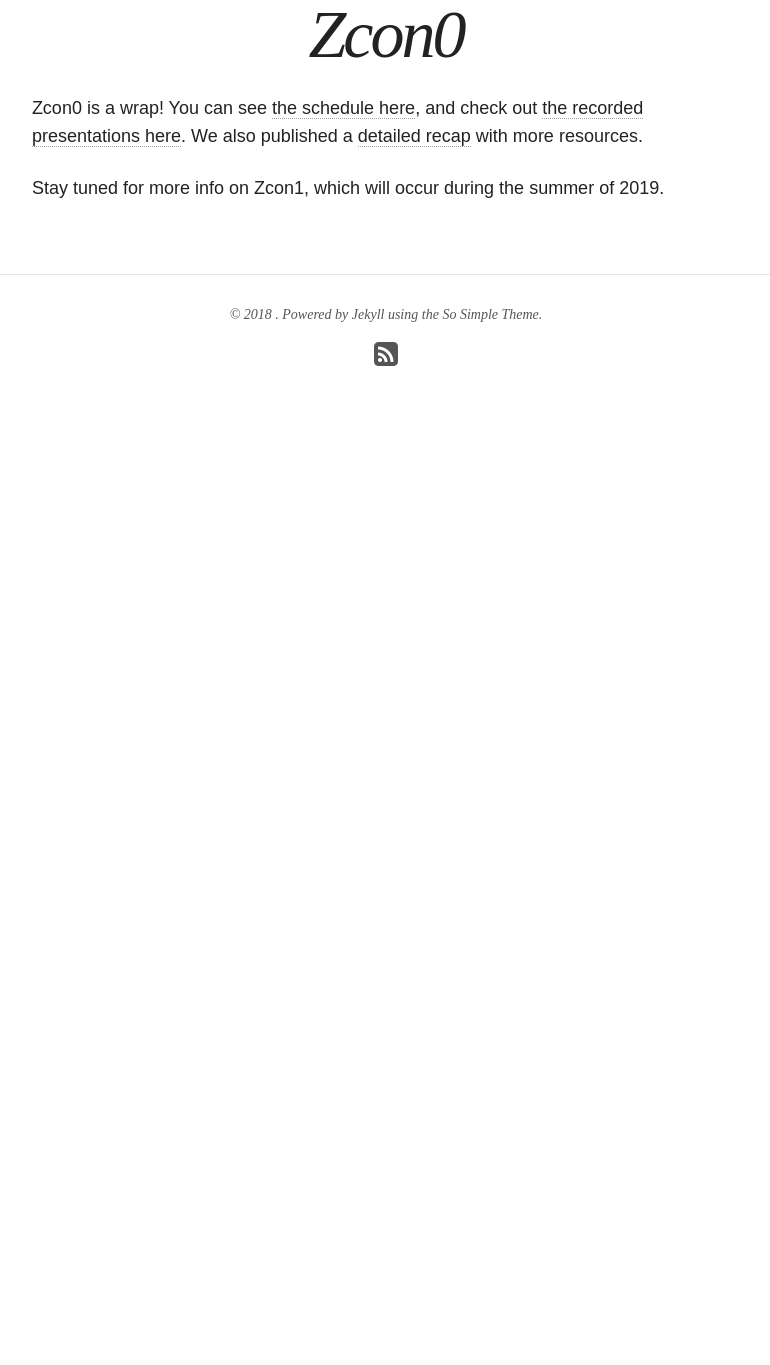
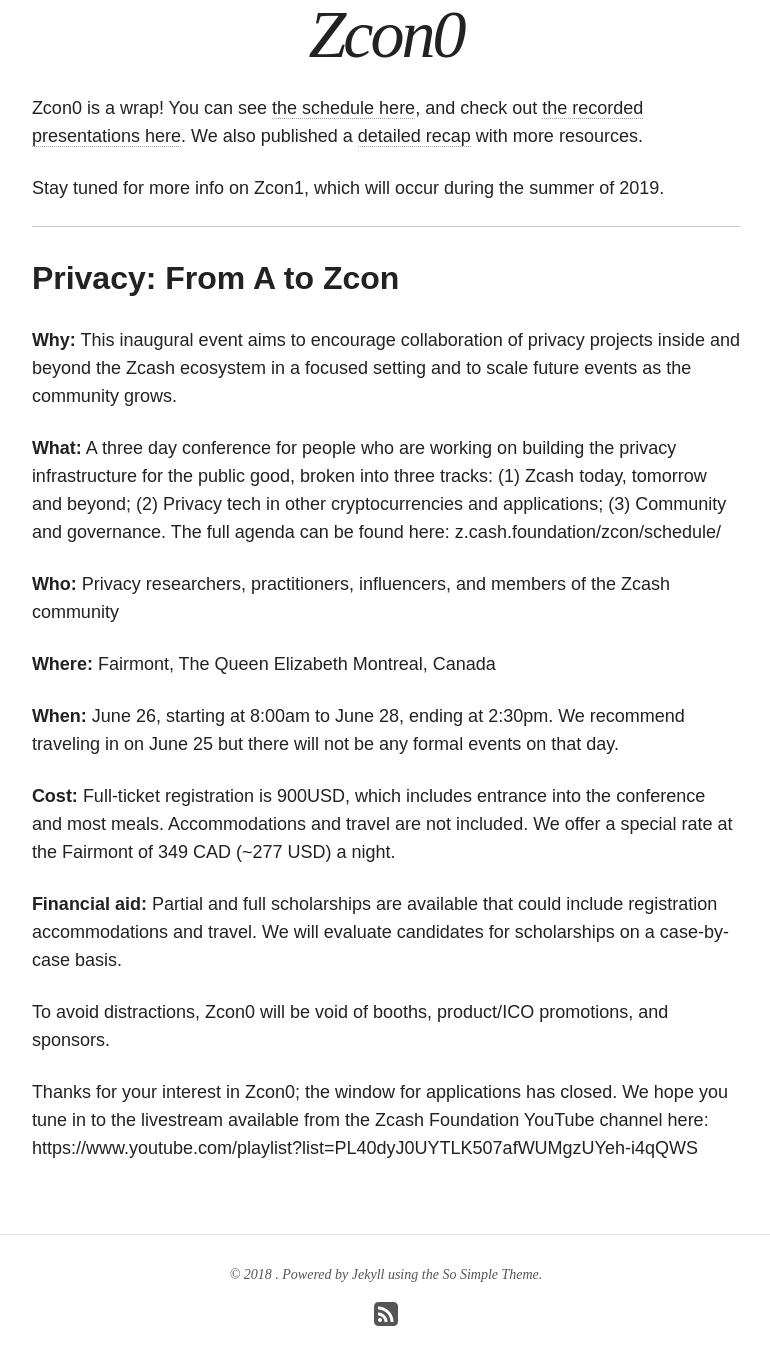
Before and after one commit to ZcashFoundation/zfnd, a Jekyll site: the page built from zcon/index.md, in a window 1280 px wide and 1400 px high, scrolled down 230 px. Shown: the top 1365 px of the window, without its empty margins (254-1024 px from the left). Built offline with Jekyll 4.4.1, drawn with Linux system fonts in a browser that asks for light colours; nearby versions of some CDN libraries; before the commit the page ends 900 px from its top, so only the background shows below that.

```diff
--- a/zcon/index.md
+++ b/zcon/index.md
@@ -7,3 +7,25 @@
 Zcon0 is a wrap! You can see [the schedule here](/zcon/schedule), and check out [the recorded presentations here](https://www.youtube.com/playlist?list=PL40dyJ0UYTLK507afWUMgzUYeh-i4qQWS). We also published a [detailed recap](https://z.cash.foundation//blog/zcon0-recap/) with more resources.
 
 Stay tuned for more info on Zcon1, which will occur during the summer of 2019.
+
+-----
+
+## Privacy: From A to Zcon
+
+**Why:** This inaugural event aims to encourage collaboration of privacy projects inside and beyond the Zcash ecosystem in a focused setting and to scale future events as the community grows.
+
+**What:** A three day conference for people who are working on building the privacy infrastructure for the public good, broken into three tracks: (1) Zcash today, tomorrow and beyond; (2) Privacy tech in other cryptocurrencies and applications; (3) Community and governance. The full agenda can be found here: z.cash.foundation/zcon/schedule/
+
+**Who:** Privacy researchers, practitioners, influencers, and members of the Zcash community
+
+**Where:** Fairmont, The Queen Elizabeth Montreal, Canada
+
+**When:** June 26, starting at 8:00am to June 28, ending at 2:30pm. We recommend traveling in on June 25 but there will not be any formal events on that day.
+
+**Cost:** Full-ticket registration is 900USD, which includes entrance into the conference and most meals. Accommodations and travel are not included. We offer a special rate at the Fairmont of 349 CAD (~277 USD) a night.
+
+**Financial aid:** Partial and full scholarships are available that could include registration accommodations and travel. We will evaluate candidates for scholarships on a case-by-case basis.
+
+To avoid distractions, Zcon0 will be void of booths, product/ICO promotions, and sponsors.
+
+Thanks for your interest in Zcon0; the window for applications has closed. We hope you tune in to the livestream available from the Zcash Foundation YouTube channel here: https://www.youtube.com/playlist?list=PL40dyJ0UYTLK507afWUMgzUYeh-i4qQWS
```
